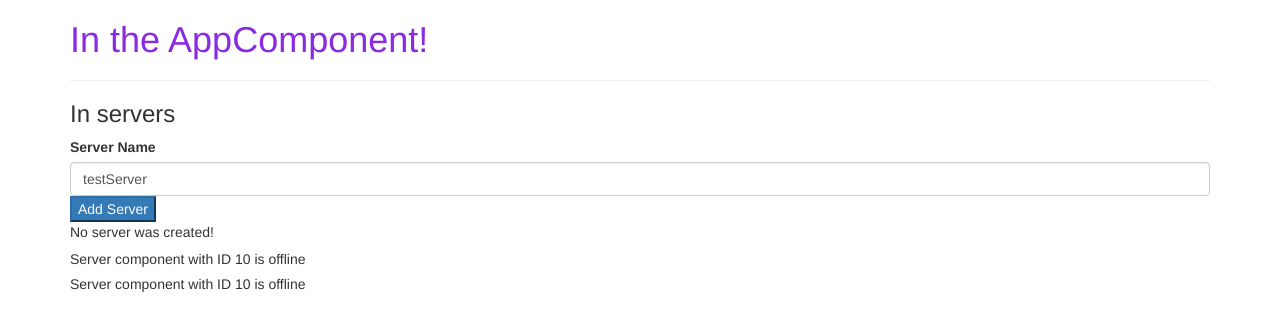
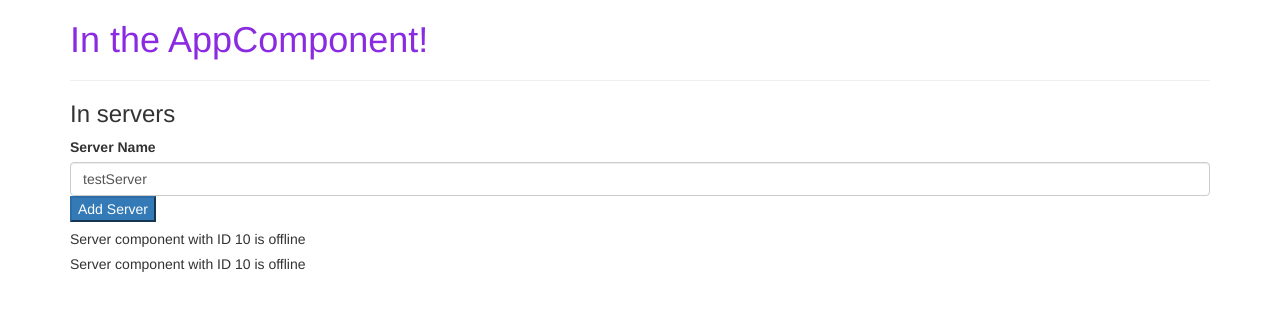
Before and after one commit to ksranjan/angular-basics, an Angular app: page / in a window 1280 px wide. Shown: the top 328 px of the page. Built offline with nearby package versions, Linux system fonts and the light colour scheme.

Commit message:
ngIf directive done

```diff
--- a/src/app/servers/servers.component.html
+++ b/src/app/servers/servers.component.html
@@ -17,9 +17,8 @@ class="form-control"
         (click)="onCreateServer()">Add Server</button>
 <!--<p [innerText] = "allowNewServer"></p>-->
 <!--<p> {{ serverCreationStatus }}</p>-->
-<p *ngIf = "serverCreated; else noServer">New server was created. Server name is {{serverName}}</p>
-<ng-template #noServer>
-  <p>No server was created!</p>
-</ng-template>
+
+<!--ngIf is a structural directive. i.e it changes the structure, its not hidden. Therefore * is placed ahead-->
+<p *ngIf = "serverCreated">New server was created. Server name is {{serverName}}</p>
 <app-server></app-server>
 <app-server></app-server>
```
